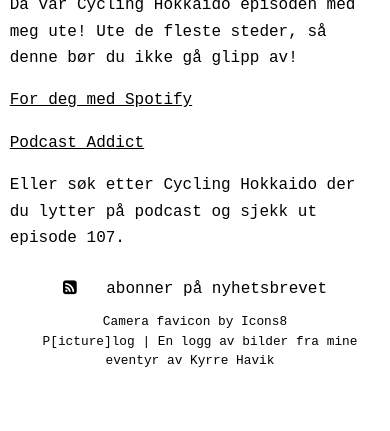
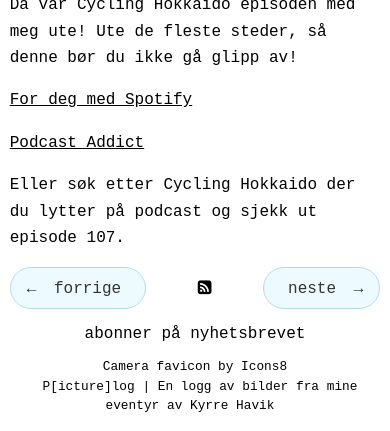
Before and after one commit to Kyrremann/plog, a Jekyll site: the page built from _posts/2025-09-12-cycling-hokkaido-intervju-er-ute.md, in a window 390 px wide and 941 px high, cut to the strip 510-941 px from the top of the window. Built offline with Jekyll 4.4.1, drawn with Linux system fonts in a browser that asks for light colours; nearby versions of some CDN libraries.

Commit message:
feat: forrige/neste-knapp i postene

```diff
--- a/_layouts/post.html
+++ b/_layouts/post.html
@@ -20,4 +20,15 @@ layout: default
   <article>
     {{ content }}
   </article>
+
+  {% if page.previous %}
+    <a rel="prev" href="{{ site.baseurl }}{{ page.previous.url }}" id="prev">
+      &larr; <span class="nav-title nav-title-next">forrige</span>
+    </a>
+  {% endif %}
+  {% if page.next %}
+    <a rel="next" href="{{ site.baseurl }}{{ page.next.url }}" id="next">
+      <span class="nav-title nav-title-prev">neste</span> &rarr;
+    </a>
+  {% endif %}
 </div>
--- a/_sass/_post.scss
+++ b/_sass/_post.scss
@@ -45,3 +45,64 @@ img + em {
   word-wrap: break-word;
   white-space: pre-wrap;
 }
+
+/**
+ * Pagination
+ */
+#prev,
+#next {
+  position: fixed;
+  text-decoration: none;
+  background: #edfaff;
+  border: 1px solid #B4DCED;
+  padding: .5em;
+  line-height: 1;
+  border-radius: 100px;
+  bottom: 2em;
+  color: #333;
+  @media (max-width: 942px) {
+    position: static;
+    padding: .8em 1em .7em;
+  }
+}
+
+#next {
+  right: 40px;
+  @media (max-width: 942px) {
+    float: right;
+  }
+}
+
+#prev {
+  left: 40px;
+  @media (max-width: 942px) {
+    float: left;
+  }
+}
+
+#prev:active,
+#next:active {
+  border-color: #B4DCED;
+}
+
+.nav-title {
+  display: none;
+  @media (max-width: 942px) {
+    display: inline;
+  }
+}
+
+.nav-title-prev {
+  margin-left: .5em;
+  margin-right: .5em;
+}
+
+.nav-title-next {
+  margin-right: .5em;
+  margin-left: .5em;
+}
+
+#prev:hover .nav-title,
+#next:hover .nav-title {
+  display: inline;
+}
```
